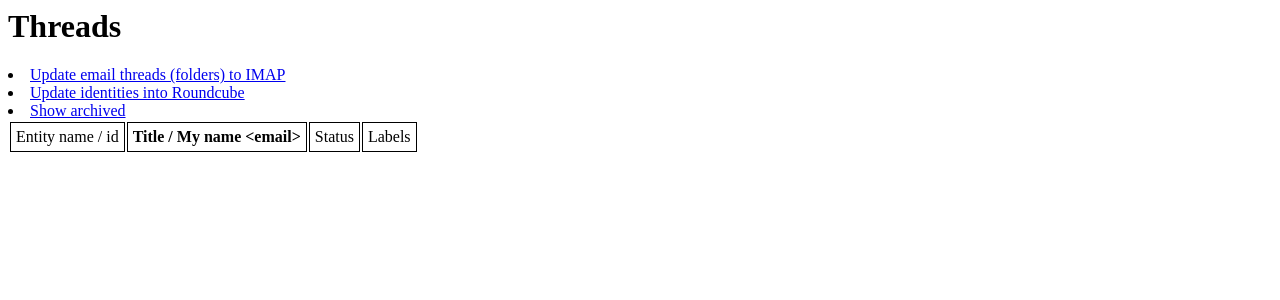
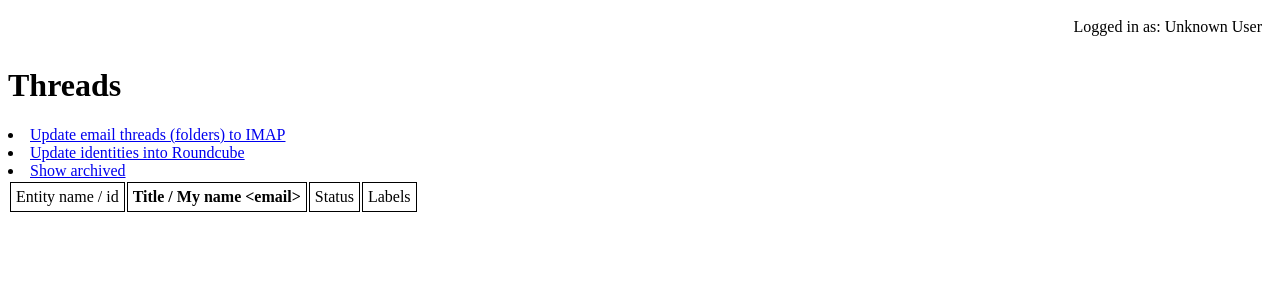
Before and after one commit to HNygard/offpost, a PHP site: page /index.php in a window 1280 px wide. Shown: the top 300 px of the page. Run offline with PHP 8.4, Linux system fonts and the light colour scheme; the visitor is signed in with stand-in values (Sample User, id 1); data that the repository does not hold is empty; some libraries are stand-ins or nearby versions.

Commit message:
Added logged in user heading to organizer view
Added a heading in the top right corner of the organizer view that shows the currently logged in user's name from OIDC auth. This improves user context awareness by clearly indicating which account is being used.

```diff
--- a/organizer/src/index.php
+++ b/organizer/src/index.php
@@ -9,6 +9,10 @@ requireAuth();
 $allThreads = getThreads();
 
 ?>
+
+<div style="text-align: right; padding: 10px;">
+    Logged in as: <?= htmlspecialchars($_SESSION['user']['name'] ?? $_SESSION['user']['email'] ?? 'Unknown User') ?>
+</div>
 
 <h1>Threads</h1>
 
```
